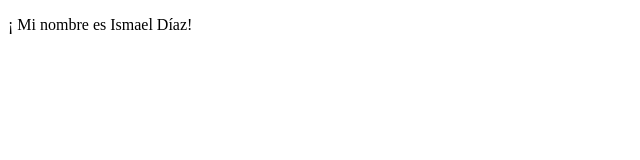
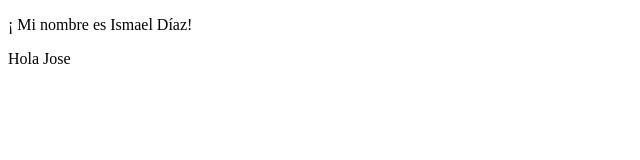
Before and after one commit to GTOflow/test-repositorio-Ismael, a plain HTML site: page index.html in a window 1280 px wide. Shown: the full height of the page, 0-640 px from the left. Drawn offline with Linux system fonts and the light colour scheme.

Commit message:
EjercicioModificado2

```diff
--- a/index.html
+++ b/index.html
@@ -11,6 +11,6 @@
         <div class=”row”>
             <p> ¡ Mi nombre es Ismael Díaz! </p>
         </div>
-
+        <p>Hola Jose</p>
 </body>
 </html>
```
